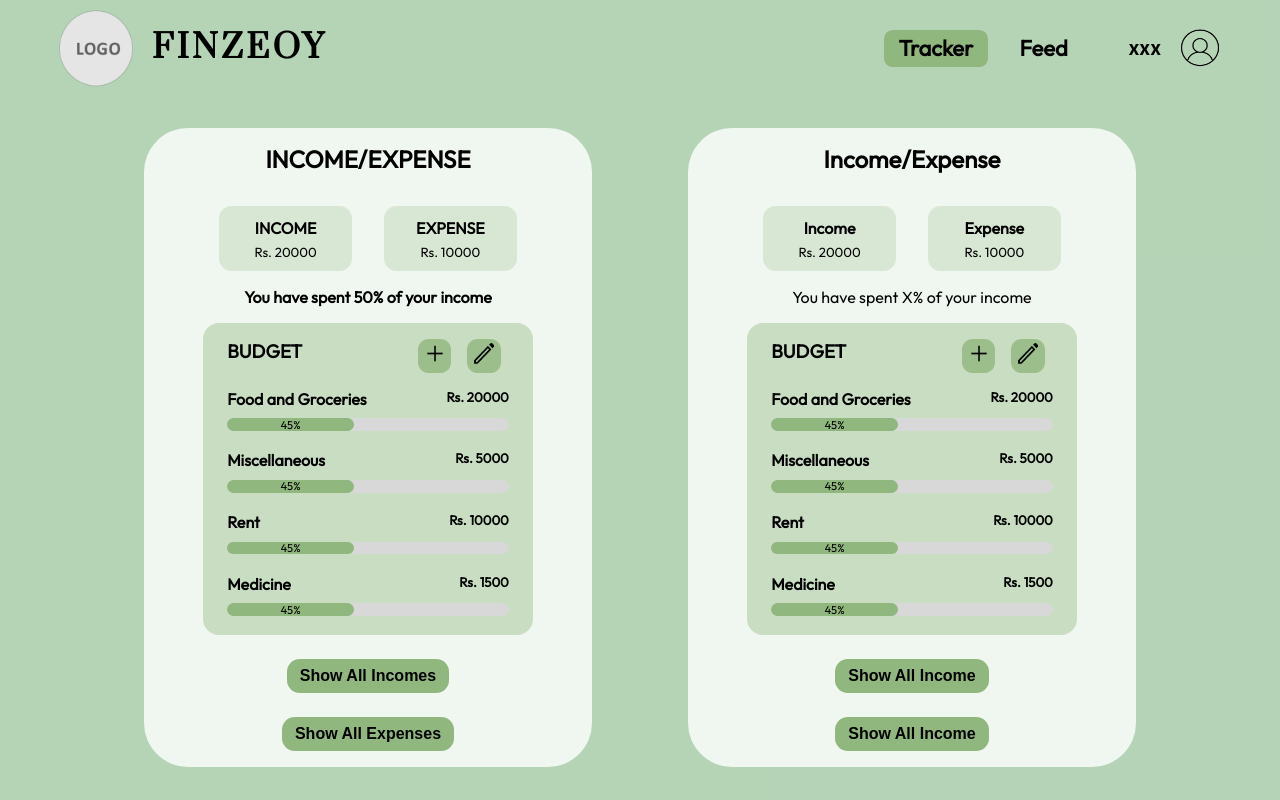
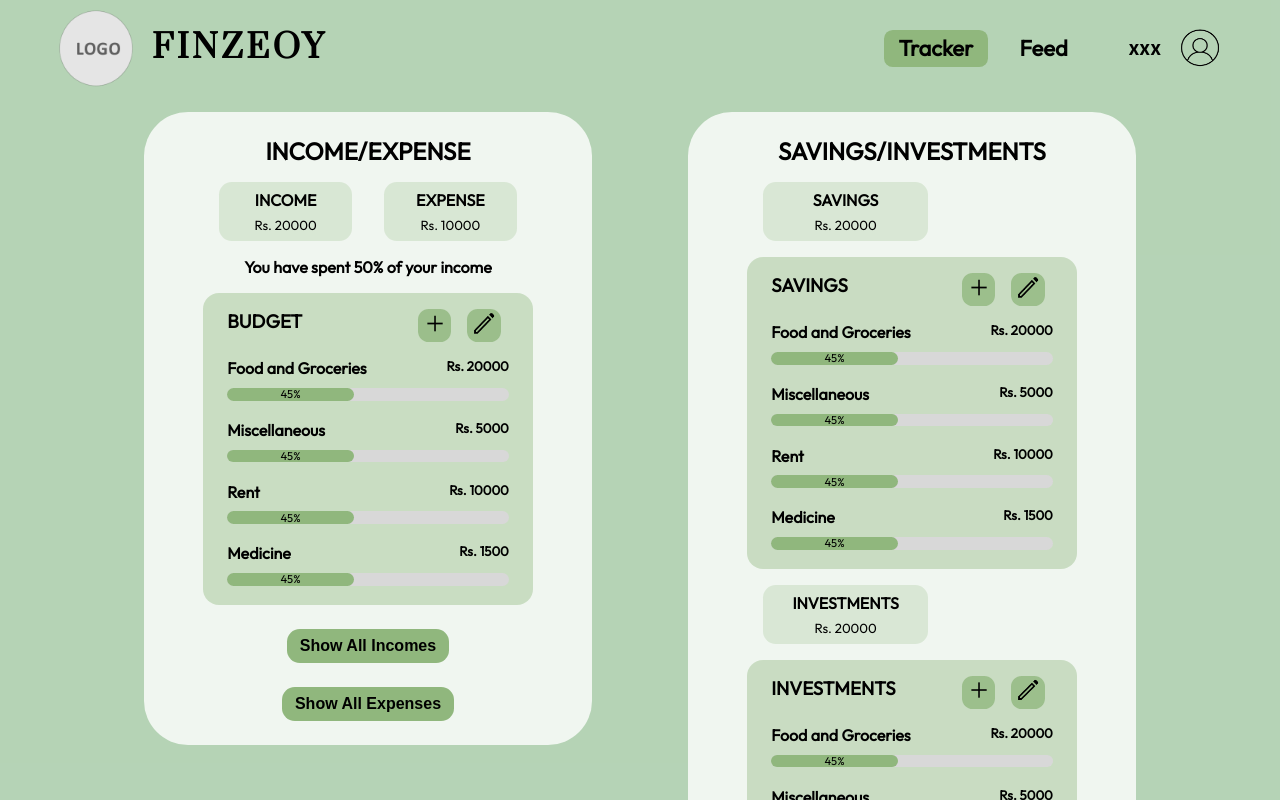
Before and after one commit to adhish-bahl/Finzeoy, a React (Create React App) app: page /general in a window 1280 px wide. Shown: the top 800 px of the page. Built offline with nearby package versions, Linux system fonts and the light colour scheme.

Commit message:
Updated tracker module

```diff
--- a/src/components/IncomeExpense.js
+++ b/src/components/IncomeExpense.js
@@ -1,6 +1,6 @@
 import React, { useState } from "react";
 import Metric from "./Metric";
-import Budget from "./Budget";
+import ProgressContainer from "./ProgressContainer";
 import "../styles/IncomeExpenseStyles.css";
 
 export default function IncomeExpense() {
@@ -13,7 +13,7 @@ export default function IncomeExpense() {
                 <Metric metricName="EXPENSE" amount={10000} />
             </div>
             <p className="tracker--incomePercentage">You have spent 50% of your income</p>
-            <Budget />
+            <ProgressContainer title="BUDGET" />
             <div>
                 <button className="tracker--show--button">Show All Incomes</button>
                 <button className="tracker--show--button">Show All Expenses</button>
--- a/src/components/Budget.js
+++ b/src/components/ProgressContainer.js
@@ -1,8 +1,8 @@
 import React, {useState} from "react";
-import "../styles/BudgetStyles.css";
+import "../styles/ProgressContainerStyles.css";
 import Progress from "./Progress";
 
-export default function Budget() {
+export default function ProgressContainer(props) {
 
     const [budgetItems, setBudgetItems] = useState([
         {
@@ -30,7 +30,7 @@ export default function Budget() {
     return (
         <div className="budget--container">
             <div className="budget--header">
-                <h3 className="budget--header--title">BUDGET</h3>
+                <h3 className="budget--header--title">{props.title}</h3>
                 <div className="budget--buttons">
                     <button className="budget--header--button"><img src="./Images/add_icon.png" className="budget--buttonImage"/></button>
                     <button className="budget--header--button"><img src="./Images/edit_icon.png" className="budget--buttonImage"/></button>
--- a/src/components/SavingsInvestment.js
+++ b/src/components/SavingsInvestment.js
@@ -1,22 +1,20 @@
 import React from "react";
 import Metric from "./Metric";
-import Budget from "./Budget";
+import ProgressContainer from "./ProgressContainer";
 import "../styles/IncomeExpenseStyles.css";
 
 export default function IncomeExpense() {
     return (
         <div className="tracker--container">
-            <h2 className="tracker--head">Income/Expense</h2>
+            <h2 className="tracker--head">SAVINGS/INVESTMENTS</h2>
             <div className="tracker--metrics">
-                <Metric metricName="Income" amount={20000} />
-                <Metric metricName="Expense" amount={10000} />
+                <Metric metricName="SAVINGS" amount={20000} />
             </div>
-            <p>You have spent X% of your income</p>
-            <Budget />
-            <div>
-                <button className="tracker--show--button">Show All Income</button>
-                <button className="tracker--show--button">Show All Income</button>
+            <ProgressContainer title="SAVINGS" />
+            <div className="tracker--metrics">
+                <Metric metricName="INVESTMENTS" amount={20000} />
             </div>
+            <ProgressContainer title="INVESTMENTS" />
         </div>
     )
 }
--- a/src/styles/GeneralUserHomeStyles.css
+++ b/src/styles/GeneralUserHomeStyles.css
@@ -1,6 +1,5 @@
 .general--homePage {
     background: rgba(144, 183, 125, 0.5);
-    height: 100vh;
 }
 
 .page--active {
@@ -26,5 +25,5 @@
 .main--content {
     display: flex;
     justify-content: space-between;
-    padding: 2em 6em;
+    padding: 1em 6em;
 }
--- a/src/styles/IncomeExpenseStyles.css
+++ b/src/styles/IncomeExpenseStyles.css
@@ -1,8 +1,9 @@
 .tracker--container {
     width: 50%;
+    height: fit-content;
     background: rgba(255, 255, 255, 0.8);
     border-radius: 2.75em;
-    padding: 1em 3.7em;
+    padding: 1.5em 3.7em;
     margin: 0em 3em;
     font-family: 'Outfit', sans-serif;
 }
@@ -10,7 +11,7 @@
 .tracker--metrics {
     display: flex;
     justify-content: space-between;
-    margin-top: 2em;
+    margin-top: 1em;
 }
 
 .tracker--head {
@@ -19,6 +20,7 @@
 
 .tracker--incomePercentage {
     font-weight: bold;
+    margin-bottom: 0em;
 }
 
 .tracker--show--button {
--- a/src/styles/MetricStyles.css
+++ b/src/styles/MetricStyles.css
@@ -1,7 +1,7 @@
 .metric--container {
     width: 50%;
     margin: 0em 1em;
-    padding: 0.7em 0em;
+    padding: 0.5em 0em;
     background: rgba(144, 183, 125, 0.24);
     border-radius: 0.8em;
 }
--- a/src/styles/BudgetStyles.css
+++ b/src/styles/ProgressContainerStyles.css
@@ -1,10 +1,12 @@
 .budget--container {
     height: 35vh;
+    /* height: 35vh; */
     overflow-y: auto;
     scroll-behavior: smooth;
     background: rgba(144, 183, 125, 0.4);
     border-radius: 1em;
     padding: 1em 1.5em;
+    margin-top: 1em;
 }
 
 .budget--header {
```
Also changed, not shown: src/components/TransactionModal.js (added, +12 -0 lines), src/styles/TransactionModalStyles.css (added, +37 -0 lines).
